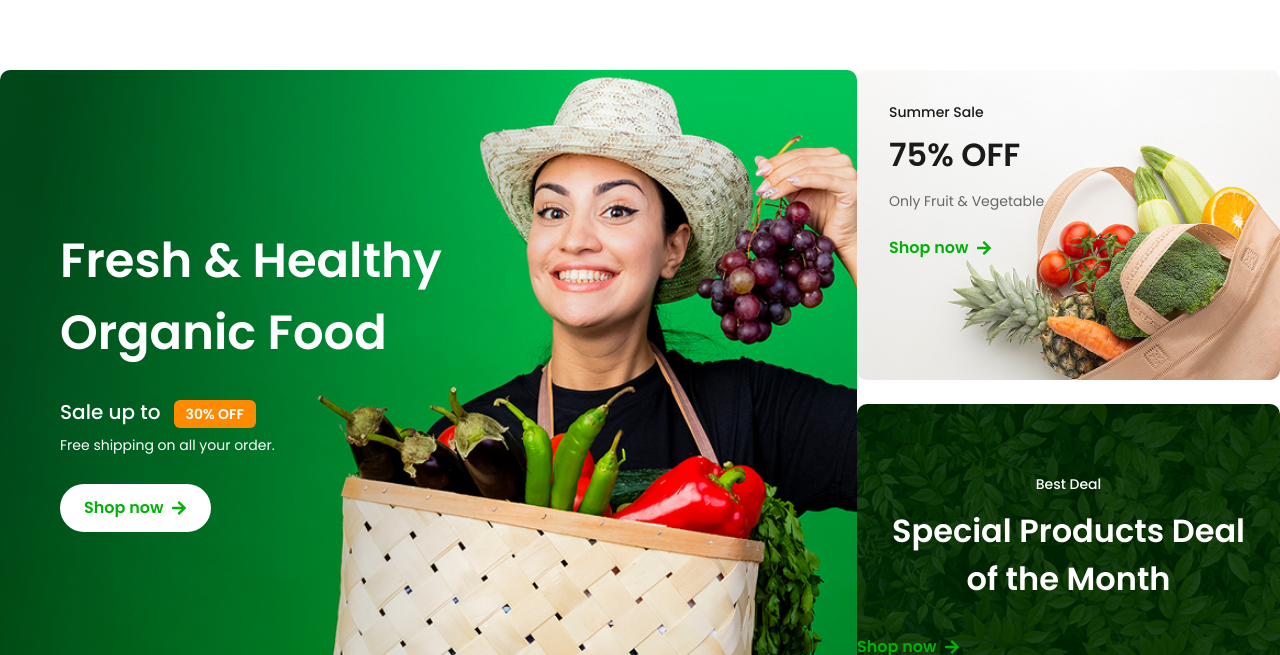
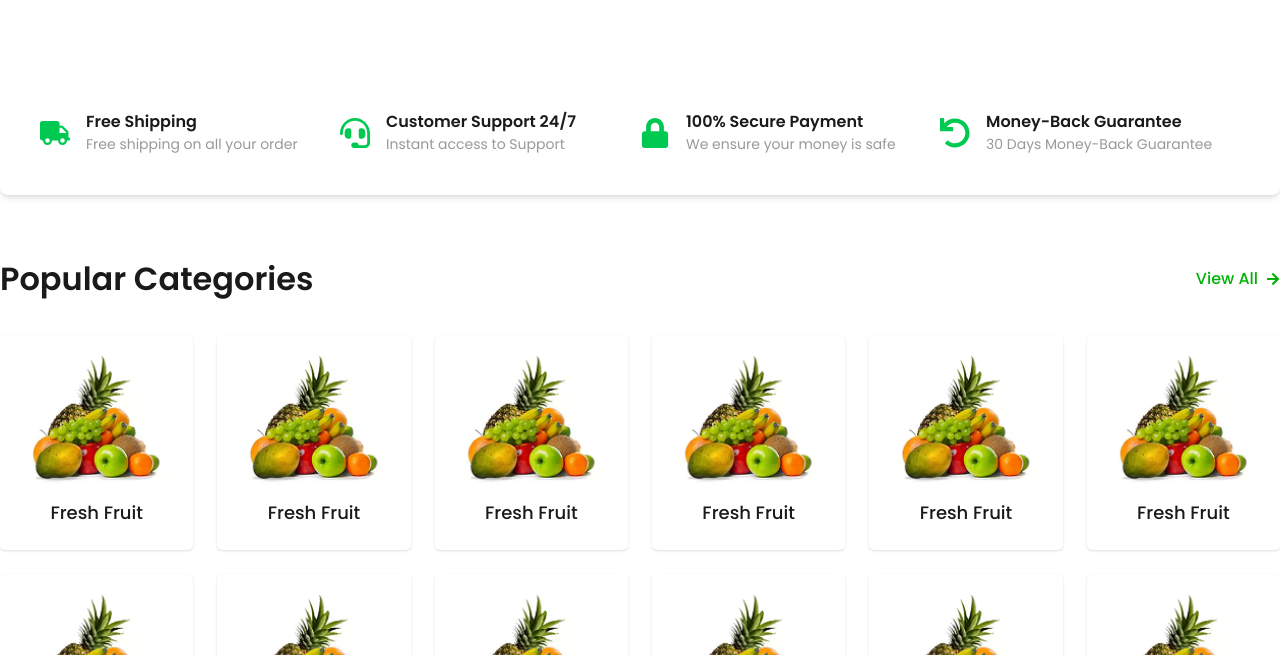
Before and after one commit to remenisite/E-commarce-Ecobazar, a Next.js app in the folder client/: page / in a window 1280 px wide. Shown: the part 297-952 px from the top of the page. Built offline with nearby package versions, Linux system fonts and the light colour scheme.

Commit message:
change code

```diff
--- a/client/app/components/home/banner/HeroSection.jsx
+++ b/client/app/components/home/banner/HeroSection.jsx
@@ -4,36 +4,9 @@ import { FaArrowRight } from "react-icons/fa";
 
 export default function HeroSection() {
   return (
-    <section className="">
-      <div className="container flex justify-between ">
-        <div id="left_Hero" className=" w-[872px] rounded-[10px]">
-          <div className="py-[155px] pl-[60px]">
-          <h1 className="text-[48px] font-semibold font-main text-white">Fresh & Healthy <br /> Organic Food</h1>
-         <p className="text-[20px] font-medium font-main mt-[28px] text-white"> Sale up to <span className="bg-[#FF8A00] text-white px-3 py-1 rounded-md ml-2 text-sm font-semibold">   30% OFF </span> </p>
-         <p className="text-[14px] font-normal font-main mt-[8px] mb-[28px] text-white"> Free shipping on all your order.</p>
-          <button className="mt-6 flex items-center  gap-2 bg-white  px-6 py-3 rounded-full text-[16px] font-semibold font-main text-green hover:bg-green-100 transition"> Shop now   <FaArrowRight /> </button>
-          </div>
-        </div>
-        <div>
-        <div id="right_u_hero" className=" w-[423px] rounded-[10px]">
-          <div className="pt-[32px] pl-[32px] pb-[120px]">
-            <h4 className="text-[14px] font-medium font-main text-text">Summer Sale</h4>
-            <h3 className="text-[32px] font-semibold font-main mt-[8px] mb-[12px] text-text">75% OFF</h3>
-            <p className="text-[14px] font-normal font-main text-[#666666]" >Only Fruit & Vegetable</p>
-          <button className=" flex items-center gap-2 mt-[24px] rounded-full text-[16px] font-semibold font-main text-green"> Shop now   <FaArrowRight /> </button>
-          </div>
+    <section id="banner" className="">
 
-        </div>
-        <div id="right_d_hero" className=" w-[423px] rounded-[10px] mt-[24px] text-center">
-          <div className="py-[70px] text-center">
-            <p className="text-[14px] font-medium font-main text-white">Best Deal</p>
-            <h4 className="text-[32px] font-semibold font-main mt-[12px] mb-[32px] text-white">Special Products Deal <br /> of the Month</h4>
-          <button className=" flex justify-center items-center gap-2  rounded-full text-[16px] font-semibold font-main text-green"> Shop now   <FaArrowRight /> </button>
 
-          </div>
-        </div>
-</div>
-      </div>
     </section>
   );
 }
--- a/client/app/globals.css
+++ b/client/app/globals.css
@@ -58,3 +58,12 @@
   background-size: cover;
   background-repeat: no-repeat;
 }
+
+
+
+#banner{
+      background: url("/images/heroSection.png");
+  background-position: center;
+  background-size: cover;
+  background-repeat: no-repeat;
+}
```
Also changed, not shown: client/public/images/heroSection.png (added).
